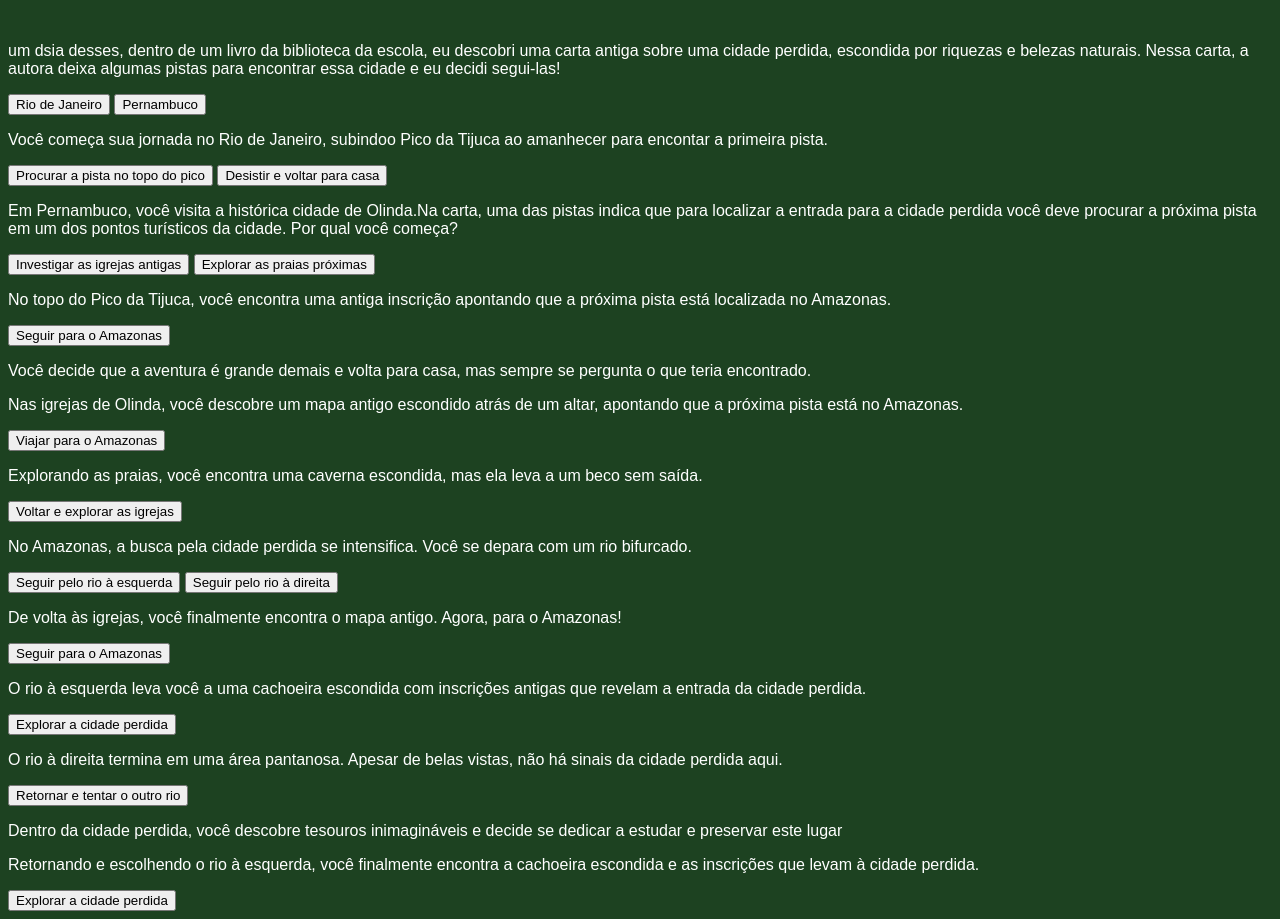
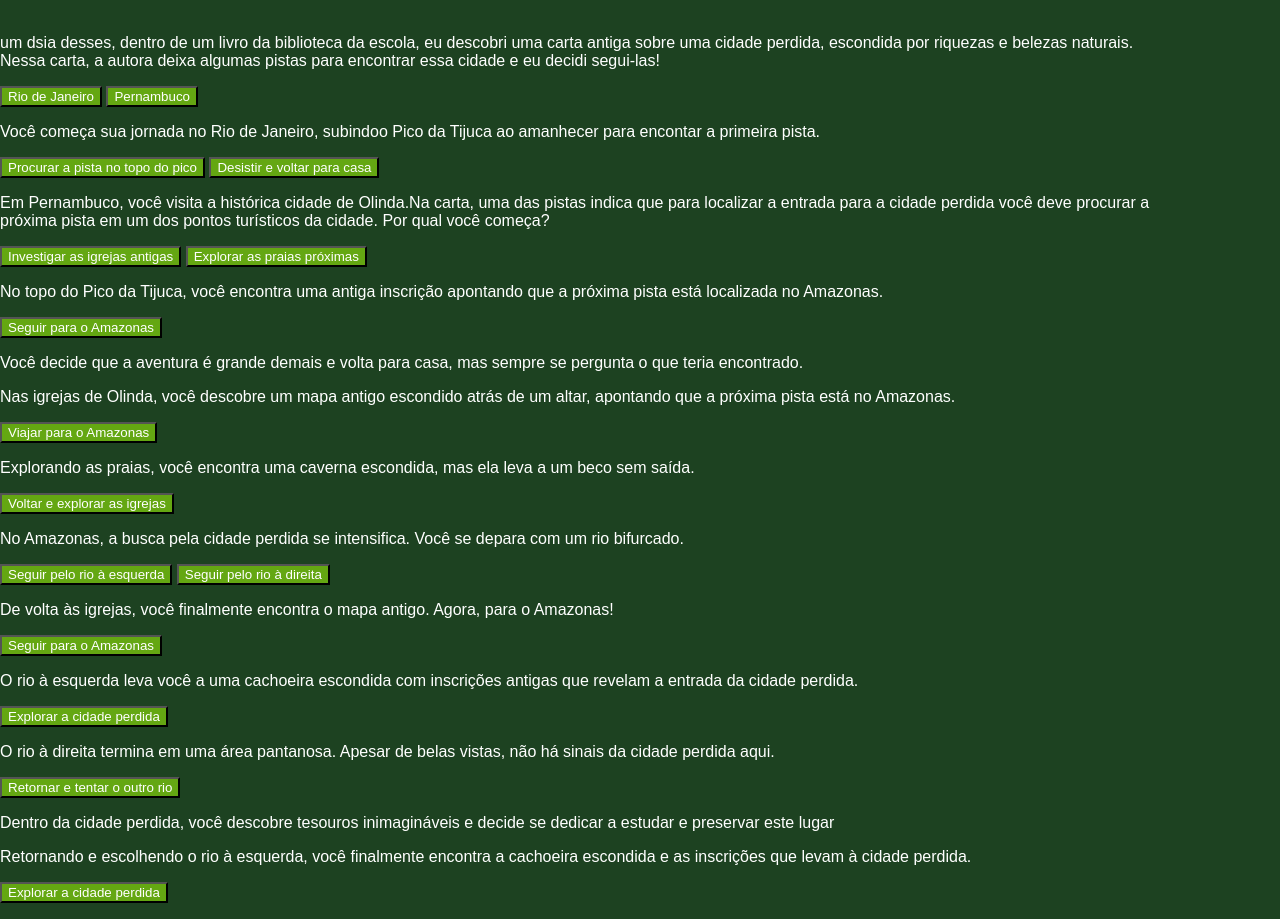
Before and after one commit to esheleybelmiro/JogoDeAventura, a plain HTML site: page index.html in a window 1280 px wide. Drawn offline with Linux system fonts and the light colour scheme; a web font is replaced by a local one.

Commit message:
Update style.css

```diff
--- a/style.css
+++ b/style.css
@@ -5,4 +5,25 @@ body{
 display: flex;
   justify-content: center;
   align-itens: center;
-  height:
+  height: 700px;
+  margin: 0;
+  button {
+    background-color: #64A712;
+    color: white;
+    font-family: "Bai Jamjuree", sans-serif;
+  }
+  .passo {
+    text-aling: center;
+
+     display:nome
+  }
+  .passo.ativo {
+    display:block;
+  }
+      main
+  text-align: center;
+  max-width:90%;
+}
+img {
+  max-width: 90%
+}
```
